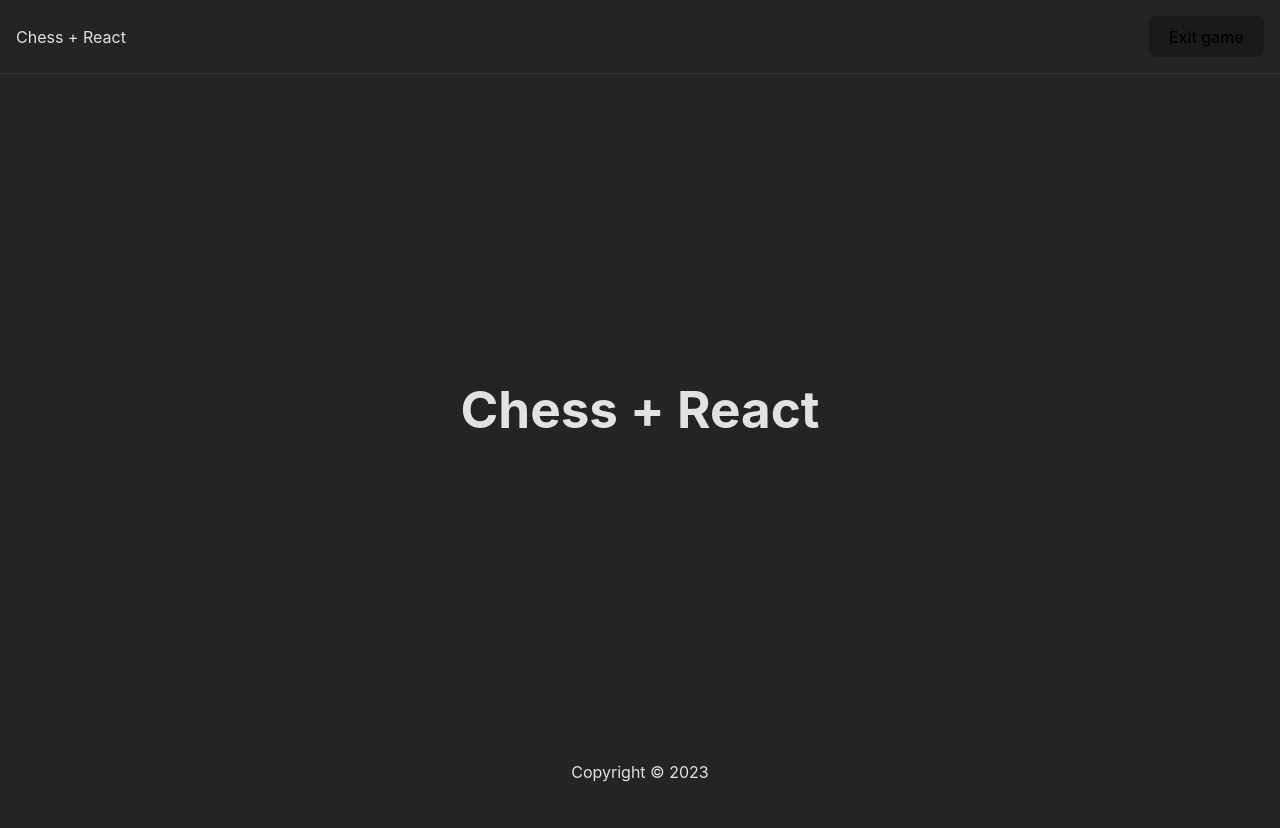
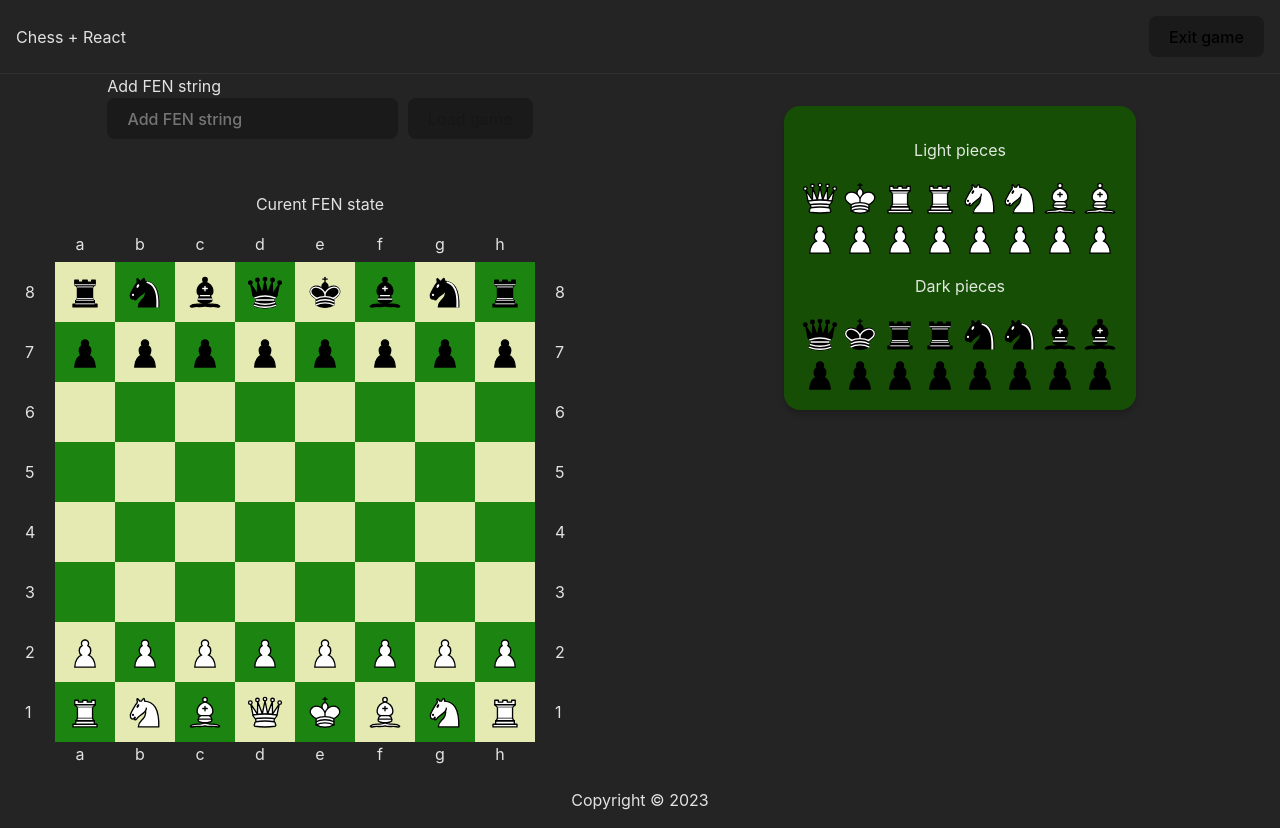
Before and after one commit to mantcz/react-chess-fen-app, a React (Vite) app in the folder app/: page / in a window 1280 px wide. Both pictures are taken after a click on the button "Start new chess game". Before the commit the page ends 800 px from the top, so only its background shows below. Built offline with nearby package versions, Linux system fonts and the light colour scheme.

Commit message:
feat: render basic board

```diff
--- a/app/src/App.css
+++ b/app/src/App.css
@@ -61,6 +61,7 @@ input {
   cursor: pointer;
   transition: border-color 0.25s;
   margin-right: 10px;
+  width: 250px;
 }
 
 .error-box {
@@ -83,8 +84,25 @@ input {
 
 .right {
   width: 50%;
+  display: flex;
+  flex-direction: column;
+  justify-content: center;
+  align-items: center;
 }
 
 .left {
   width: 50%;
 }
+
+.pieces {
+  display: flex;
+  flex-direction: column;
+  justify-content: center;
+  align-items: center;
+  background-color: #164e05;
+  border-radius: 1rem;
+  width: fit-content;
+  margin-top: 2rem;
+  padding: 1rem;
+  box-shadow: 0 4px 6px rgba(0, 0, 0, 0.2);
+}
--- a/app/src/aux/types.ts
+++ b/app/src/aux/types.ts
@@ -11,6 +11,7 @@ export type PieceType =
   | "r"
   | "q"
   | "k";
+
 export type ColorType = "light" | "dark";
 
 export type BoardState = {
--- /dev/null
+++ b/app/src/components/Board/Board.module.css
@@ -0,0 +1,26 @@
+.row {
+  display: flex;
+  justify-content: center;
+  flex-direction: row;
+}
+
+.label {
+  width: 60px;
+  height: 30px;
+}
+
+.labelVerticalLeft {
+  width: 30px;
+  height: 60px;
+  display: flex;
+  align-items: center;
+  margin-left: -30px;
+}
+
+.labelVerticalRight {
+  width: 30px;
+  height: 60px;
+  display: flex;
+  align-items: center;
+  margin-left: 20px;
+}
--- /dev/null
+++ b/app/src/components/Board/Board.tsx
@@ -0,0 +1,62 @@
+import { BoardState, SquareCoordsType } from "../../aux/types";
+import css from "./Board.module.css";
+import { ChessRow } from "./ChessRow";
+
+export const Board = ({ boardState }: { boardState: BoardState }) => {
+  const boardRows: { [key: string]: SquareCoordsType[] } = {
+    row8: ["a8", "b8", "c8", "d8", "e8", "f8", "g8", "h8"],
+    row7: ["a7", "b7", "c7", "d7", "e7", "f7", "g7", "h7"],
+    row6: ["a6", "b6", "c6", "d6", "e6", "f6", "g6", "h6"],
+    row5: ["a5", "b5", "c5", "d5", "e5", "f5", "g5", "h5"],
+    row4: ["a4", "b4", "c4", "d4", "e4", "f4", "g4", "h4"],
+    row3: ["a3", "b3", "c3", "d3", "e3", "f3", "g3", "h3"],
+    row2: ["a2", "b2", "c2", "d2", "e2", "f2", "g2", "h2"],
+    row1: ["a1", "b1", "c1", "d1", "e1", "f1", "g1", "h1"],
+  };
+
+  return (
+    <>
+      <div className={css.row}>
+        {"abcdefgh".split("").map((letter) => (
+          // letter is unique in this scenario so can be a key
+          <div key={letter} className={css.label}>
+            {letter}
+          </div>
+        ))}
+        <div className={css.label} />
+      </div>
+
+      <div className={css.board}>
+        {[8, 7, 6, 5, 4, 3, 2, 1].map((rowNumber: number) => {
+          return (
+            <div key={rowNumber} className={css.row}>
+              <div className={css.labelVerticalLeft}>{rowNumber}</div>
+              <ChessRow
+                firstBox={rowNumber % 2 == 0 ? "light" : "dark"}
+                row={boardRows[`row${rowNumber}`].map(
+                  (sq: SquareCoordsType) => {
+                    return {
+                      square: sq,
+                      piece: boardState[sq].piece,
+                      selected: boardState[sq].selected,
+                    };
+                  }
+                )}
+              />
+              <div className={css.labelVerticalRight}>{rowNumber}</div>
+            </div>
+          );
+        })}
+      </div>
+      <div className={css.row}>
+        {"abcdefgh".split("").map((letter) => (
+          // adding prefix to key to avoid duplicate keys
+          <div key={`1_${letter}`} className={css.label}>
+            {letter}
+          </div>
+        ))}
+        <div className={css.label} />
+      </div>
+    </>
+  );
+};
--- /dev/null
+++ b/app/src/components/Board/ChessRow.tsx
@@ -0,0 +1,41 @@
+import { Square } from "./Square";
+import { Piece } from "./Piece";
+import { ColorType, PieceType, SquareCoordsType } from "../../aux/types";
+
+type ChessRowProps = {
+  row: {
+    square: SquareCoordsType;
+    piece: PieceType | "1"; // 1 is a placeholder for an empty square
+    selected: boolean;
+  }[];
+  firstBox: "dark" | "light";
+};
+
+export const ChessRow = ({ row, firstBox }: ChessRowProps) => {
+  let squareColours: ColorType[] = ["dark", "light"];
+  if (firstBox == "light") {
+    squareColours = ["light", "dark"];
+  }
+
+  return row.map((square, index) => {
+    if (square.piece == "1") {
+      return (
+        <Square
+          key={square.square}
+          type={index % 2 == 0 ? squareColours[0] : squareColours[1]}
+          selected={square.selected}
+        />
+      );
+    } else {
+      return (
+        <Square
+          key={square.square}
+          type={index % 2 == 0 ? squareColours[0] : squareColours[1]}
+          selected={square.selected}
+        >
+          <Piece type={square.piece} />
+        </Square>
+      );
+    }
+  });
+};
--- a/app/src/components/Board/Piece.tsx
+++ b/app/src/components/Board/Piece.tsx
@@ -10,10 +10,11 @@ import bRook from "@/assets/dark-rook.svg";
 import bBishop from "@/assets/dark-bishop.svg";
 import bKnight from "@/assets/dark-knight.svg";
 import bPawn from "@/assets/dark-pawn.svg";
+import { PieceType } from "../../aux/types";
 
 // Piece type is already validated at this point
 type PieceProps = {
-  type: string;
+  type: PieceType;
 };
 
 export const Piece = ({ type }: PieceProps) => {
--- a/app/src/components/GameScreen.tsx
+++ b/app/src/components/GameScreen.tsx
@@ -1,7 +1,128 @@
+import { useState } from "react";
+
+import { Piece } from "./Board/Piece";
+import { isValidBoardString, normalisePositionString } from "./../aux";
+import { ChessBoard } from "../aux/boardState";
+import { BoardState } from "../aux/types";
+import { Board } from "./Board/Board";
+
 export const GameScreen = () => {
+  const [fenString, setFenString] = useState("");
+  const [errorMessage, setErrorMessage] = useState("");
+  const [currentFenString, setCurrentFenString] = useState("");
+
+  // Initial board state set up to starting position
+  const [boardState, setBoardState] = useState<BoardState | object | null>(
+    new ChessBoard(
+      normalisePositionString("rnbqkbnr/pppppppp/8/8/8/8/PPPPPPPP/RNBQKBNR")
+    ).board
+  );
+
   return (
     <main>
-      <h1>Chess + React</h1>
+      <div className="container">
+        <div className="left">
+          <div className="row">
+            <div className="input-box">
+              <label htmlFor="fen-string">Add FEN string</label>
+              <input
+                onChange={(evt) => setFenString(evt.target.value)}
+                id="fen-string"
+                type="text"
+                value={fenString}
+                placeholder="Add FEN string"
+              />
+            </div>
+            <button
+              onClick={() => {
+                // Just using the first part of the FEN string for now
+                const fenPositionString = fenString.trim().split(" ")[0];
+
+                if (isValidBoardString(fenPositionString)) {
+                  setErrorMessage("");
+                  setCurrentFenString(fenPositionString);
+                  setBoardState(
+                    new ChessBoard(normalisePositionString(fenPositionString))
+                      .board
+                  );
+                } else {
+                  setErrorMessage("Invalid FEN string");
+                  setTimeout(() => {
+                    setErrorMessage("");
+                    setFenString("");
+                    setCurrentFenString("");
+                  }, 2000);
+                }
+              }}
+              disabled={fenString.length === 0}
+            >
+              Load game
+            </button>
+          </div>
+
+          <div className="error-box">
+            <p>{errorMessage}</p>
+          </div>
+
+          <div className="fen-state">
+            <p>Curent FEN state</p>
+            <p>{currentFenString}</p>
+          </div>
+
+          {boardState && <Board boardState={boardState as BoardState} />}
+        </div>
+
+        <div className="right">
+          <div className="pieces">
+            <div>
+              <p>Light pieces</p>
+              <div className="row">
+                <Piece type="Q" />
+                <Piece type="K" />
+                <Piece type="R" />
+                <Piece type="R" />
+                <Piece type="N" />
+                <Piece type="N" />
+                <Piece type="B" />
+                <Piece type="B" />
+              </div>
+              <div className="row">
+                <Piece type="P" />
+                <Piece type="P" />
+                <Piece type="P" />
+                <Piece type="P" />
+                <Piece type="P" />
+                <Piece type="P" />
+                <Piece type="P" />
+                <Piece type="P" />
+              </div>
+            </div>
+            <div>
+              <p>Dark pieces</p>
+              <div className="row">
+                <Piece type="q" />
+                <Piece type="k" />
+                <Piece type="r" />
+                <Piece type="r" />
+                <Piece type="n" />
+                <Piece type="n" />
+                <Piece type="b" />
+                <Piece type="b" />
+              </div>
+              <div className="row">
+                <Piece type="p" />
+                <Piece type="p" />
+                <Piece type="p" />
+                <Piece type="p" />
+                <Piece type="p" />
+                <Piece type="p" />
+                <Piece type="p" />
+                <Piece type="p" />
+              </div>
+            </div>
+          </div>
+        </div>
+      </div>
     </main>
   );
 };
```
